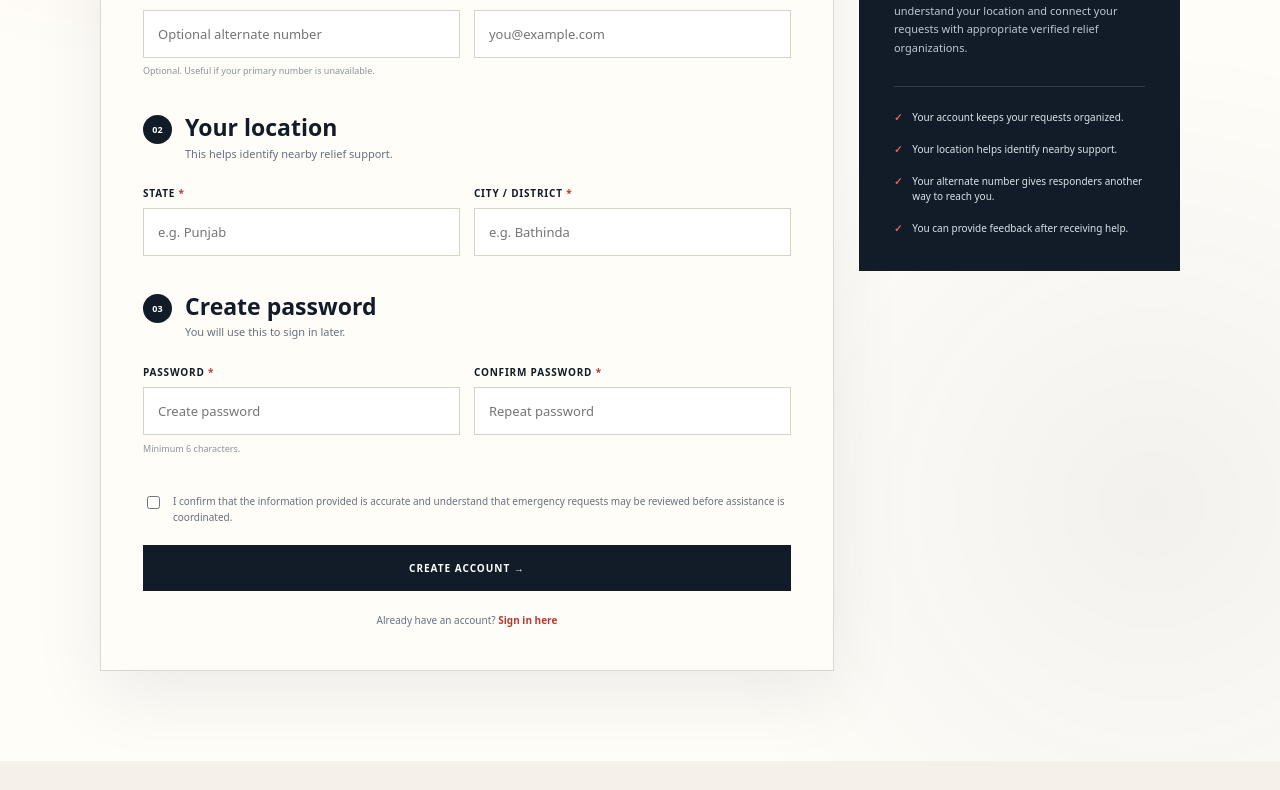
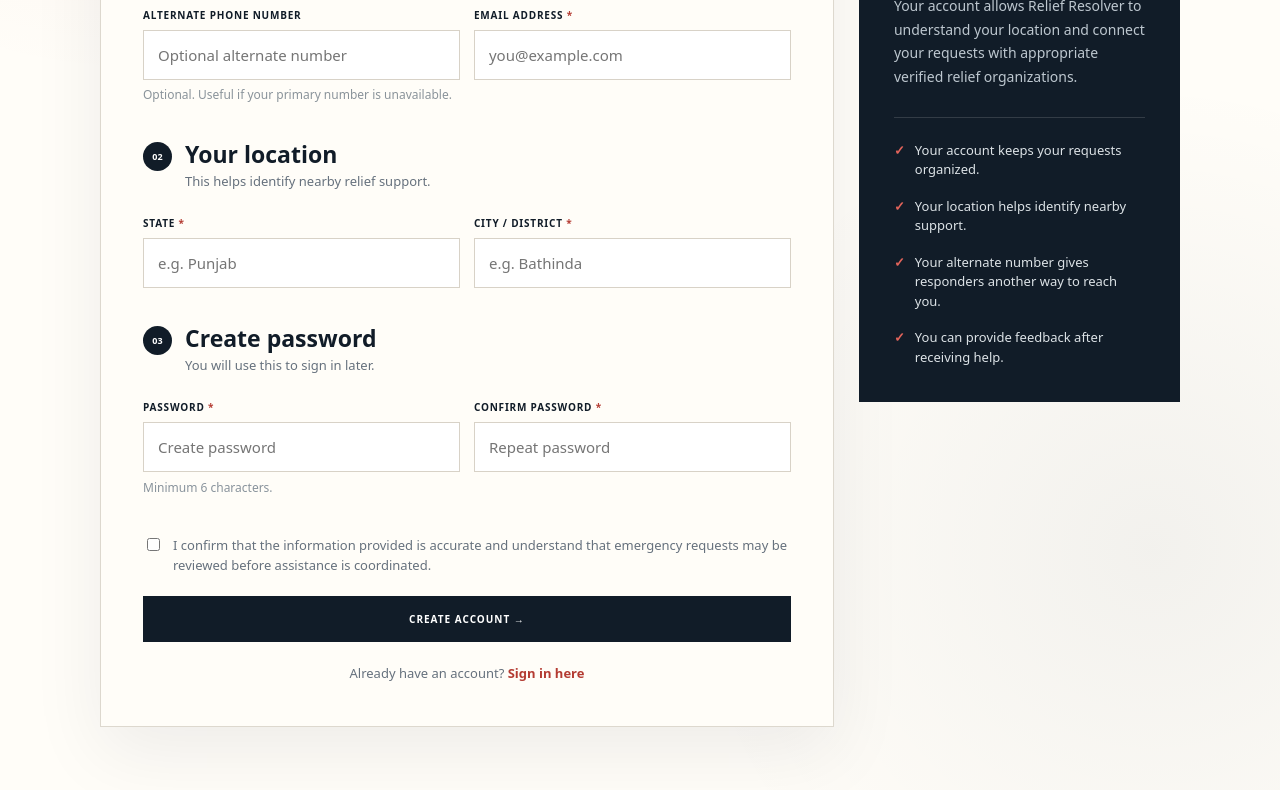
Before and after one commit to Jiya-garg08/Disaster_Management, a plain HTML site: page individual-register.html in a window 1280 px wide. Shown: the part 598-1388 px from the top of the page. Before the commit the page ends 1359 px from the top, so only its background shows below. Drawn offline with Linux system fonts and the light colour scheme.

Commit message:
changed the font size

```diff
--- a/individual-register.html
+++ b/individual-register.html
@@ -151,7 +151,7 @@
 
             color: var(--muted);
 
-            font-size: 13px;
+            font-size: 16px;
 
             line-height: 1.8;
 
@@ -274,7 +274,7 @@
 
             color: var(--muted);
 
-            font-size: 11px;
+            font-size: 13px;
 
         }
 
@@ -344,7 +344,7 @@
             font-family:
                 var(--font-body);
 
-            font-size: 13px;
+            font-size: 15px;
 
             outline: none;
 
@@ -375,7 +375,7 @@
 
             color: #8a939a;
 
-            font-size: 9px;
+            font-size: 12px;
 
             line-height: 1.5;
 
@@ -392,7 +392,7 @@
 
             color: #89939c;
 
-            font-size: 9px;
+            font-size: 12px;
 
             line-height: 1.5;
 
@@ -415,7 +415,7 @@
 
             color: var(--muted);
 
-            font-size: 10px;
+            font-size: 13px;
 
             line-height: 1.6;
 
@@ -487,7 +487,7 @@
 
             padding: 14px 16px;
 
-            font-size: 11px;
+            font-size: 13px;
 
             line-height: 1.6;
 
@@ -611,7 +611,7 @@
 
             color: #bdc7cf;
 
-            font-size: 11px;
+            font-size: 14px;
 
             line-height: 1.7;
 
@@ -645,7 +645,7 @@
 
             color: #dce2e6;
 
-            font-size: 10px;
+            font-size: 13px;
 
             line-height: 1.5;
 
@@ -673,7 +673,7 @@
 
             color: var(--muted);
 
-            font-size: 10px;
+            font-size: 13px;
 
         }
 
```
